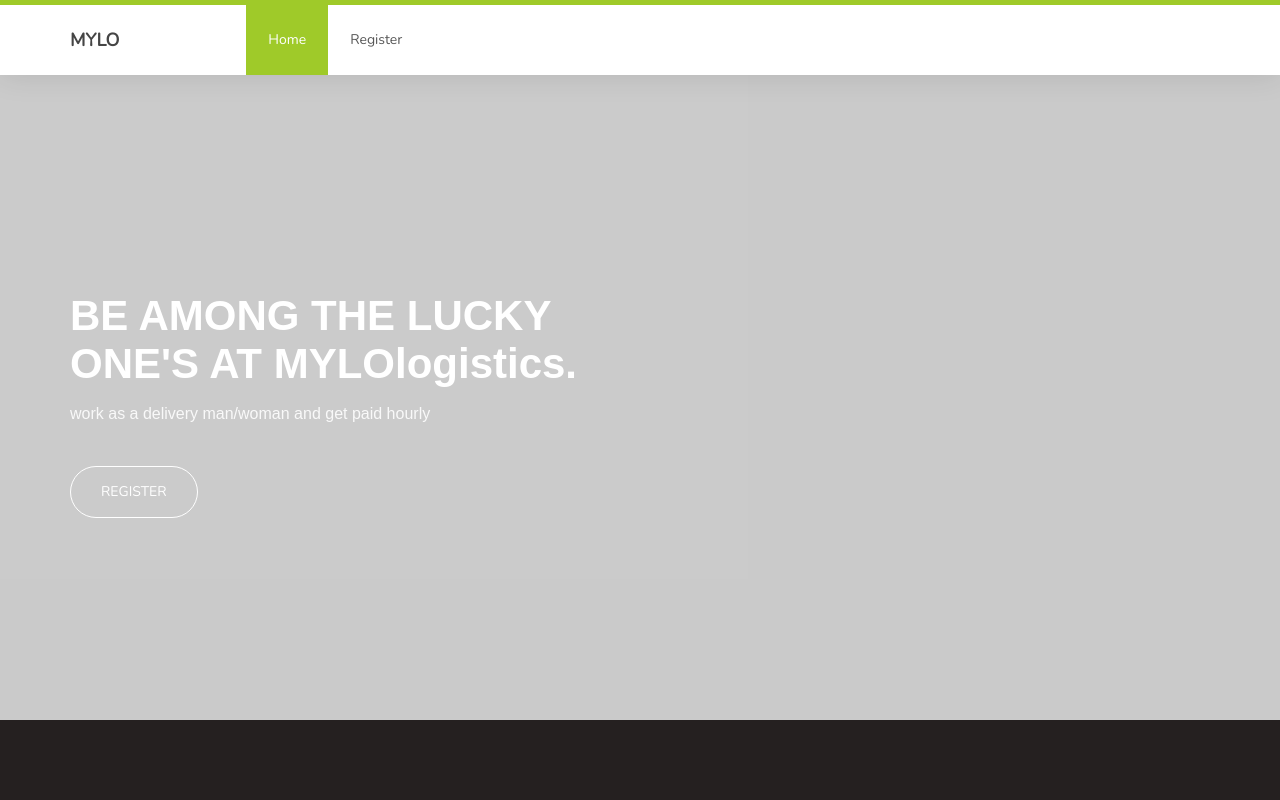
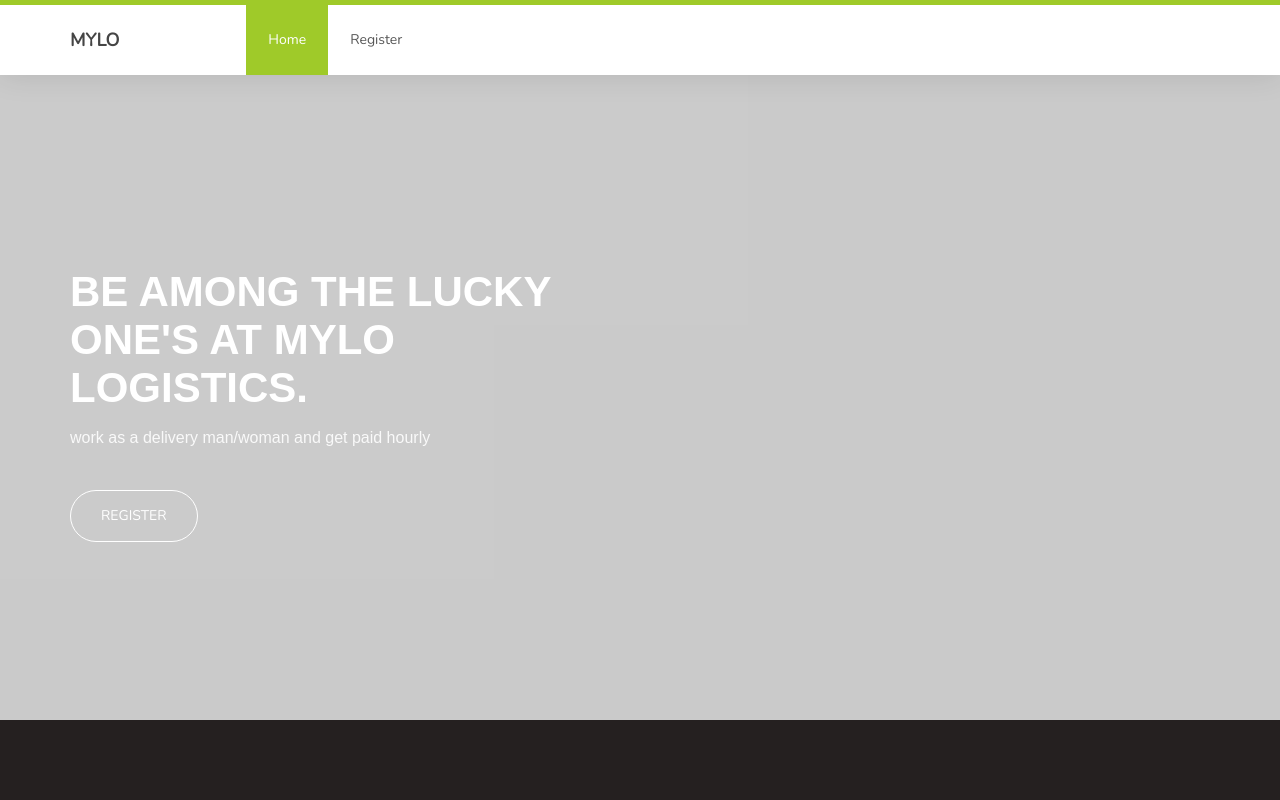
Before and after one commit to BilliPixel/mylologistic, a plain HTML site: page index.html in a window 1280 px wide. Shown: the top 800 px of the page. Drawn offline with nearby package versions, Linux system fonts and the light colour scheme; a web font is replaced by a local one.

Commit message:
Second deployment

```diff
--- a/index.html
+++ b/index.html
@@ -63,7 +63,7 @@
                          <div class="caption">
                               <div class="container">
                                    <div class="col-md-6 col-sm-12">
-                                        <h1>BE AMONG THE LUCKY ONE'S AT MYLOlogistics.</h1>
+                                        <h1>BE AMONG THE LUCKY ONE'S AT MYLO LOGISTICS.</h1>
                                         <h3>work as a delivery man/woman and get paid hourly </h3>
                                         <a href="Registration.html" class="section-btn btn btn-default">REGISTER</a>
                                    </div>
```
